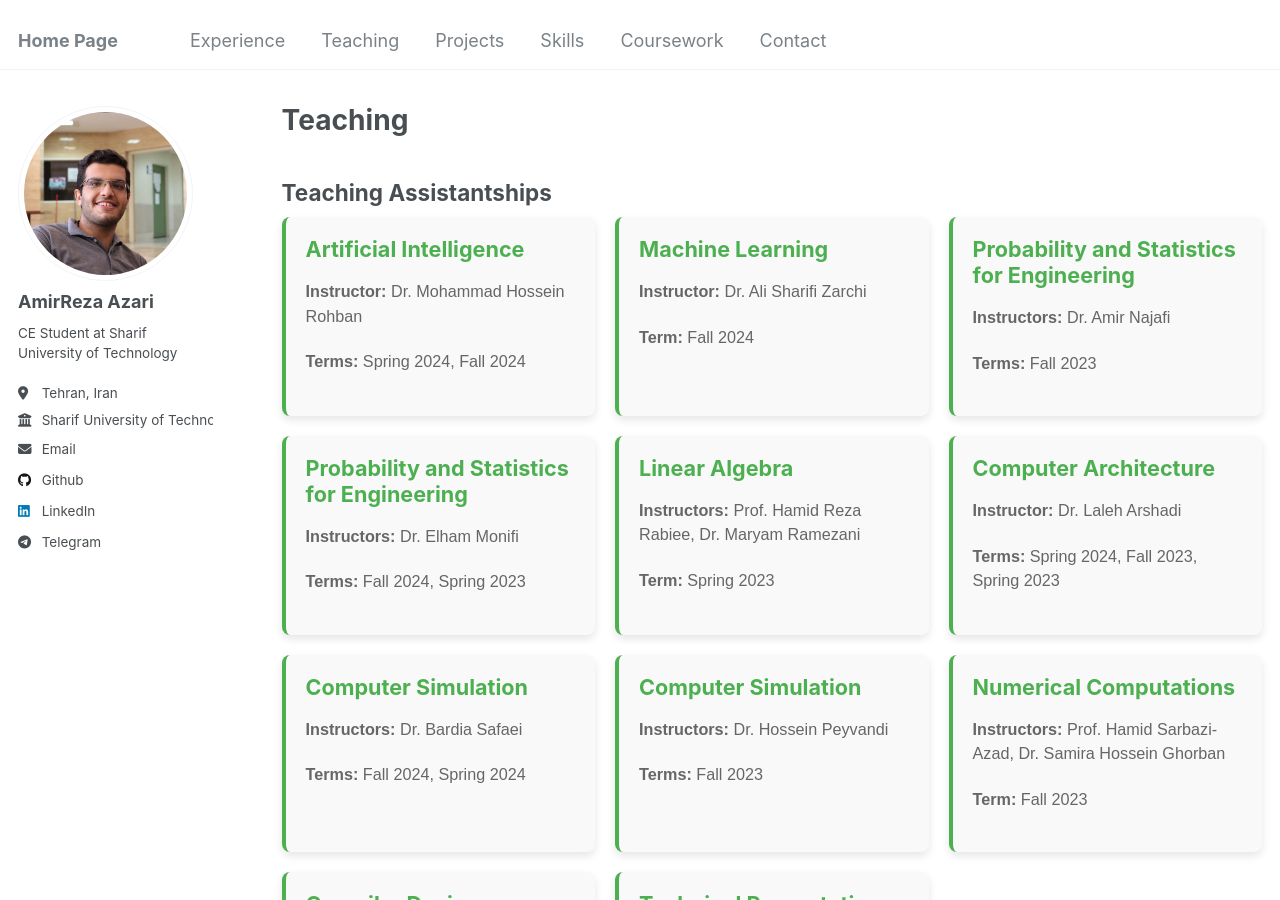
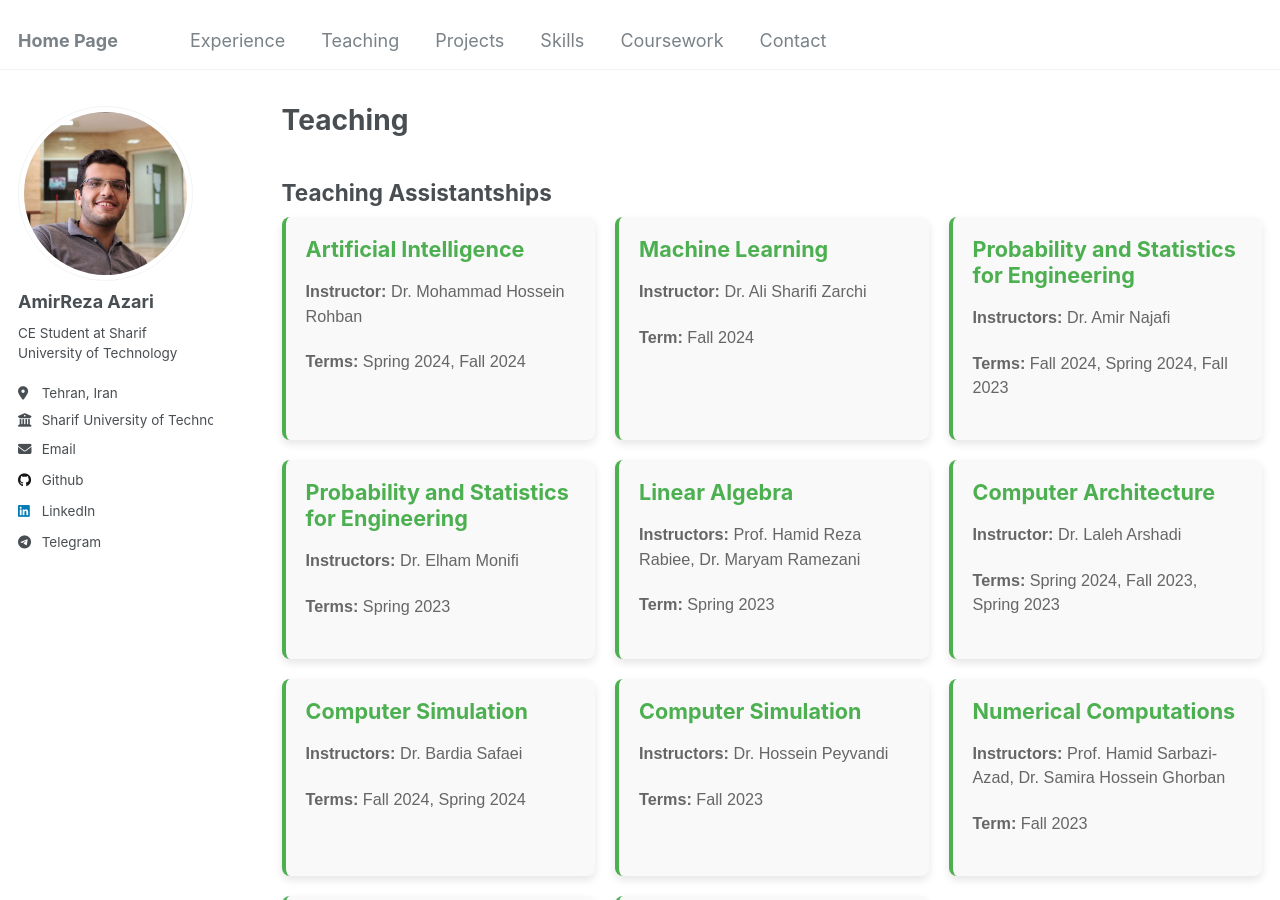
Before and after one commit to Amirreza81/Amirreza81.github.io, a Jekyll site: the page built from _pages/teaching.md, in a window 1280 px wide and 900 px high. Built offline with Jekyll 4.4.1, drawn with Linux system fonts in a browser that asks for light colours.

Commit message:
edit date

```diff
--- a/_pages/teaching.md
+++ b/_pages/teaching.md
@@ -24,13 +24,13 @@ author_profile: true
   <div class="teach-card">
     <h4>Probability and Statistics for Engineering</h4>
     <p class="instructor"><strong>Instructors:</strong> Dr. Amir Najafi</p>
-    <p class="term"><strong>Terms:</strong> Fall 2023</p>
+    <p class="term"><strong>Terms:</strong> Fall 2024, Spring 2024, Fall 2023</p>
   </div>
 
   <div class="teach-card">
     <h4>Probability and Statistics for Engineering</h4>
     <p class="instructor"><strong>Instructors:</strong> Dr. Elham Monifi</p>
-    <p class="term"><strong>Terms:</strong> Fall 2024, Spring 2023</p>
+    <p class="term"><strong>Terms:</strong> Spring 2023</p>
   </div>
 
   <div class="teach-card">
```
